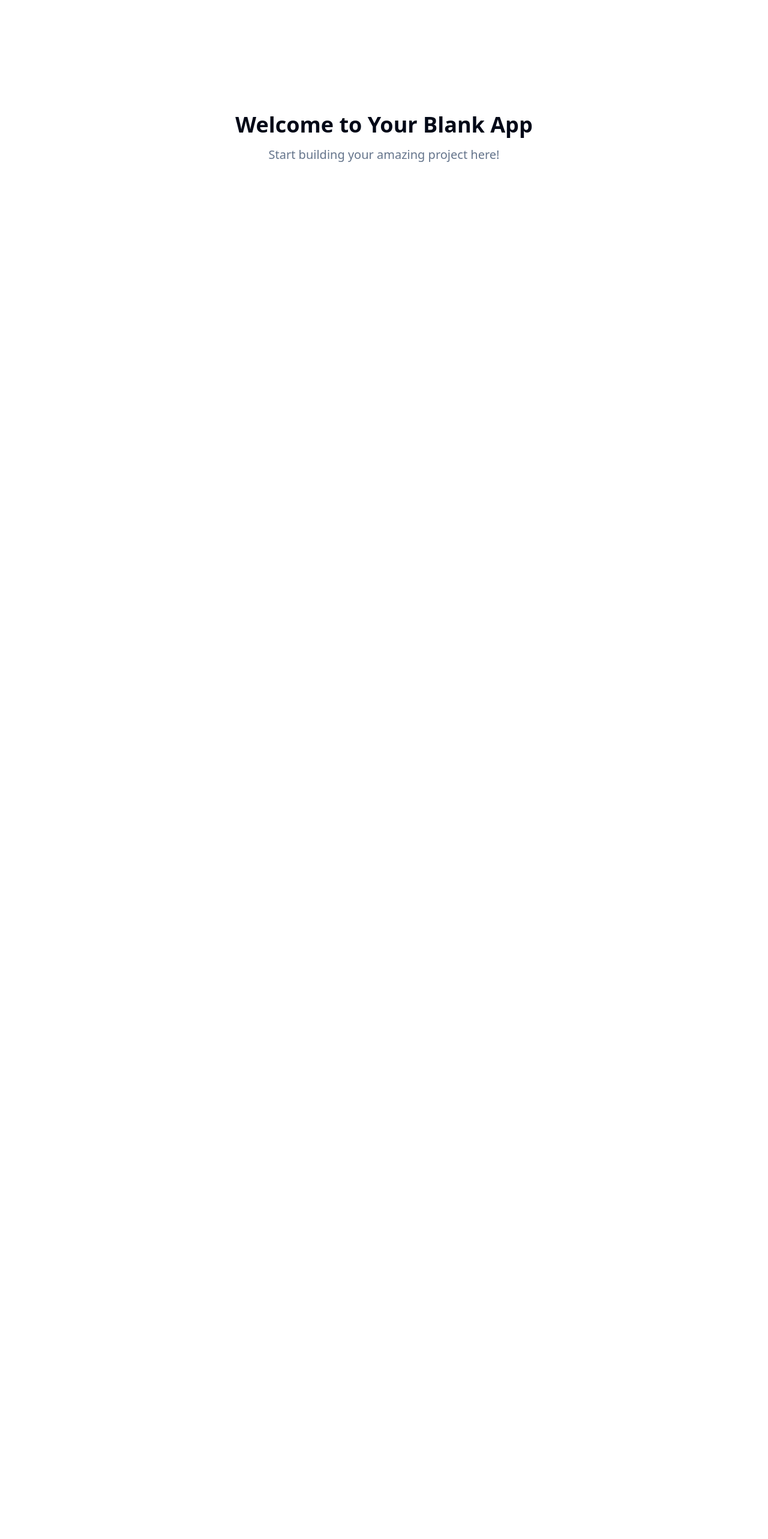
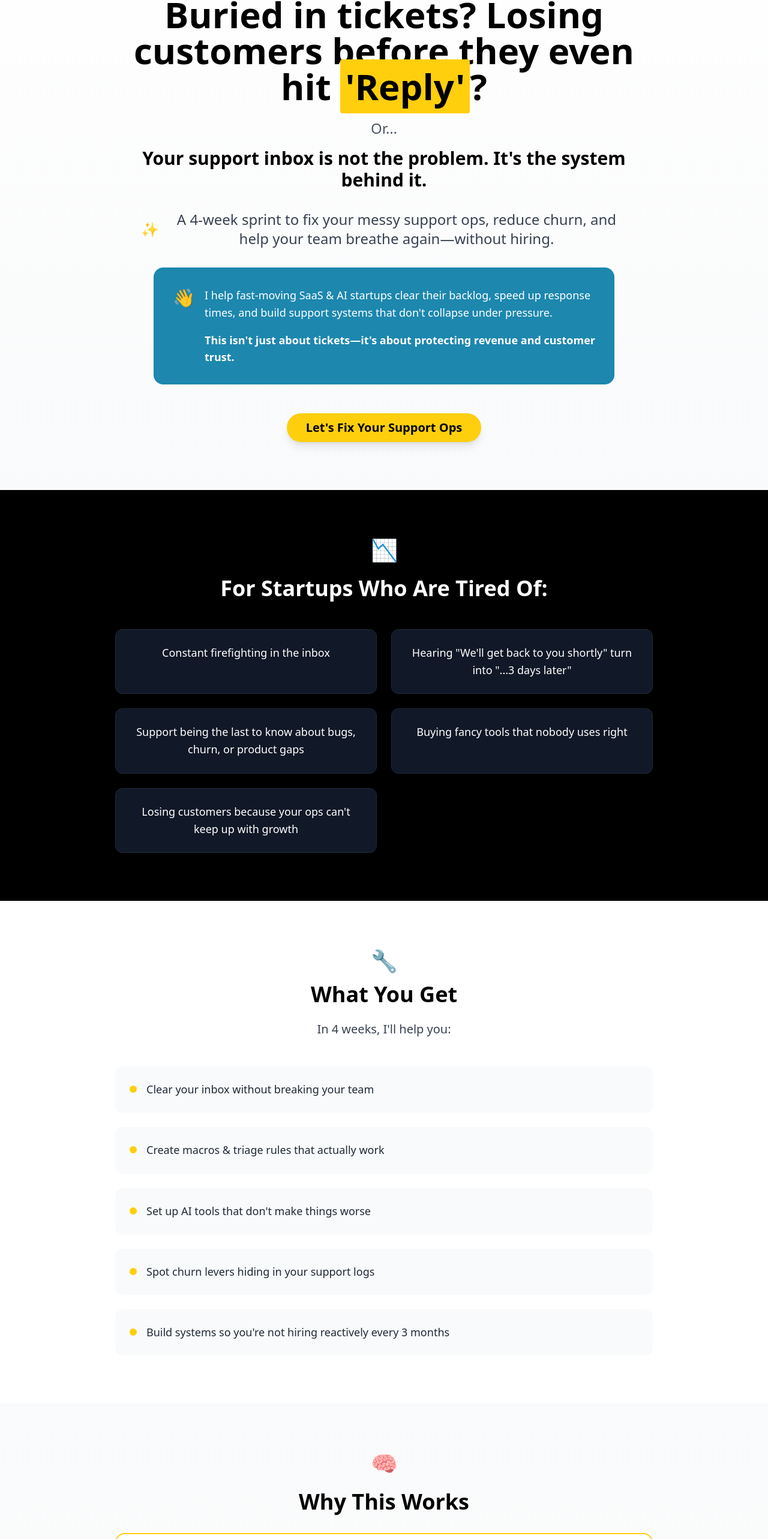
Before and after one commit to MMgtS/Marfo-Management-Services, a React (Vite) app: page / in a window 1280 px wide. Shown: the part 170-2736 px from the top of the page at 60% size. Before the commit the page ends 800 px from the top, so only its background shows below. Built offline with nearby package versions, Linux system fonts and the light colour scheme.

Commit message:
feat: Create one-page website
Implement a one-page website based on the provided content and brand colors.

```diff
--- /dev/null
+++ b/src/components/CallToAction.tsx
@@ -0,0 +1,42 @@
+
+import { Button } from "@/components/ui/button";
+
+const CallToAction = () => {
+  return (
+    <section className="py-20 px-6 bg-black text-white text-center">
+      <div className="max-w-2xl mx-auto">
+        <span className="text-4xl mb-6 block">🟡</span>
+        <h2 className="text-3xl md:text-4xl font-bold mb-12">
+          Ready to Transform Your Support Operations?
+        </h2>
+
+        <div className="space-y-4">
+          <Button
+            size="lg"
+            className="bg-[#ffcf0d] hover:bg-[#e6b800] text-black font-bold text-xl px-12 py-6 rounded-full shadow-lg hover:shadow-xl transition-all duration-300 transform hover:scale-105 w-full md:w-auto"
+          >
+            Plug Me In — I'll Fix It
+          </Button>
+
+          <div className="text-gray-400">or</div>
+
+          <Button
+            variant="outline"
+            size="lg"
+            className="border-[#1d87ae] text-[#1d87ae] hover:bg-[#1d87ae] hover:text-white font-semibold text-lg px-8 py-4 rounded-full transition-all duration-300 w-full md:w-auto"
+          >
+            Book the Free Fix Call
+          </Button>
+        </div>
+
+        <div className="mt-12 pt-8 border-t border-gray-800">
+          <p className="text-gray-400">
+            Stop losing customers to broken support ops. Let's fix this together.
+          </p>
+        </div>
+      </div>
+    </section>
+  );
+};
+
+export default CallToAction;
--- /dev/null
+++ b/src/components/Hero.tsx
@@ -0,0 +1,56 @@
+
+import { Button } from "@/components/ui/button";
+
+const Hero = () => {
+  return (
+    <section className="py-20 px-6 text-center bg-gradient-to-b from-white to-gray-50">
+      <div className="max-w-4xl mx-auto">
+        <div className="mb-6">
+          <span className="text-6xl">🪧</span>
+        </div>
+
+        <h1 className="text-4xl md:text-6xl font-bold text-black mb-6 leading-tight">
+          Buried in tickets? Losing customers before they even hit{' '}
+          <span className="bg-[#ffcf0d] px-2 py-1 rounded">'Reply'</span>?
+        </h1>
+
+        <div className="text-xl md:text-2xl text-gray-600 mb-4">Or…</div>
+
+        <h2 className="text-2xl md:text-3xl font-semibold text-black mb-8">
+          Your support inbox is not the problem. It's the system behind it.
+        </h2>
+
+        <div className="flex items-center justify-center mb-8">
+          <span className="text-2xl mr-3">✨</span>
+          <p className="text-xl md:text-2xl text-gray-700 max-w-3xl">
+            A 4-week sprint to fix your messy support ops, reduce churn, and help your team breathe again—without hiring.
+          </p>
+        </div>
+
+        <div className="bg-[#1d87ae] text-white p-8 rounded-2xl mb-12 max-w-3xl mx-auto">
+          <div className="flex items-start">
+            <span className="text-3xl mr-4">👋</span>
+            <div className="text-left">
+              <p className="text-lg leading-relaxed">
+                I help fast-moving SaaS & AI startups clear their backlog, speed up response times,
+                and build support systems that don't collapse under pressure.
+              </p>
+              <p className="mt-4 text-lg font-semibold">
+                This isn't just about tickets—it's about protecting revenue and customer trust.
+              </p>
+            </div>
+          </div>
+        </div>
+
+        <Button
+          size="lg"
+          className="bg-[#ffcf0d] hover:bg-[#e6b800] text-black font-bold text-xl px-8 py-6 rounded-full shadow-lg hover:shadow-xl transition-all duration-300 transform hover:scale-105"
+        >
+          Let's Fix Your Support Ops
+        </Button>
+      </div>
+    </section>
+  );
+};
+
+export default Hero;
--- /dev/null
+++ b/src/components/HowToWork.tsx
@@ -0,0 +1,46 @@
+
+const HowToWork = () => {
+  const workDetails = [
+    { icon: "🗓️", text: "One 4-week sprint" },
+    { icon: "💵", text: "Starts at $1,350 (increases per client slot)" },
+    { icon: "🧰", text: "Done-for-you execution + async check-ins" },
+    { icon: "🧪", text: "No risk: if we're not a match after the first call, we don't move forward" }
+  ];
+
+  return (
+    <section className="py-20 px-6 bg-white">
+      <div className="max-w-4xl mx-auto text-center">
+        <span className="text-4xl mb-6 block">💬</span>
+        <h2 className="text-3xl md:text-4xl font-bold text-black mb-12">
+          How to Work With Me
+        </h2>
+
+        <div className="grid md:grid-cols-2 gap-6 mb-12">
+          {workDetails.map((detail, index) => (
+            <div
+              key={index}
+              className="flex items-center p-6 bg-gray-50 rounded-xl hover:bg-[#ffcf0d]/10 transition-colors duration-300"
+            >
+              <span className="text-2xl mr-4">{detail.icon}</span>
+              <p className="text-lg text-gray-800 text-left">{detail.text}</p>
+            </div>
+          ))}
+        </div>
+
+        <div className="bg-[#ffcf0d] p-8 rounded-2xl">
+          <h3 className="text-2xl font-bold text-black mb-4">
+            ✅ Ready to Stop Support from Breaking Everything Else?
+          </h3>
+          <p className="text-lg text-black mb-6">
+            Book a quick discovery call or DM me on LinkedIn/X.
+          </p>
+          <p className="text-xl font-semibold text-black">
+            Let's turn your backlog into breathing room—and your support ops into a growth advantage.
+          </p>
+        </div>
+      </div>
+    </section>
+  );
+};
+
+export default HowToWork;
--- /dev/null
+++ b/src/components/ProblemSection.tsx
@@ -0,0 +1,34 @@
+
+const ProblemSection = () => {
+  const problems = [
+    "Constant firefighting in the inbox",
+    "Hearing \"We'll get back to you shortly\" turn into \"...3 days later\"",
+    "Support being the last to know about bugs, churn, or product gaps",
+    "Buying fancy tools that nobody uses right",
+    "Losing customers because your ops can't keep up with growth"
+  ];
+
+  return (
+    <section className="py-20 px-6 bg-black text-white">
+      <div className="max-w-4xl mx-auto text-center">
+        <span className="text-4xl mb-6 block">📉</span>
+        <h2 className="text-3xl md:text-4xl font-bold mb-12">
+          For Startups Who Are Tired Of:
+        </h2>
+
+        <div className="grid md:grid-cols-2 gap-6">
+          {problems.map((problem, index) => (
+            <div
+              key={index}
+              className="p-6 bg-gray-900 rounded-xl border border-gray-800 hover:border-[#ffcf0d] transition-colors duration-300"
+            >
+              <p className="text-lg leading-relaxed">{problem}</p>
+            </div>
+          ))}
+        </div>
+      </div>
+    </section>
+  );
+};
+
+export default ProblemSection;
--- /dev/null
+++ b/src/components/WhatYouGet.tsx
@@ -0,0 +1,40 @@
+
+const WhatYouGet = () => {
+  const benefits = [
+    "Clear your inbox without breaking your team",
+    "Create macros & triage rules that actually work",
+    "Set up AI tools that don't make things worse",
+    "Spot churn levers hiding in your support logs",
+    "Build systems so you're not hiring reactively every 3 months"
+  ];
+
+  return (
+    <section className="py-20 px-6 bg-white">
+      <div className="max-w-4xl mx-auto">
+        <div className="text-center mb-12">
+          <span className="text-4xl mb-4 block">🔧</span>
+          <h2 className="text-3xl md:text-4xl font-bold text-black mb-6">
+            What You Get
+          </h2>
+          <p className="text-xl text-gray-700 mb-8">
+            In 4 weeks, I'll help you:
+          </p>
+        </div>
+
+        <div className="space-y-6">
+          {benefits.map((benefit, index) => (
+            <div
+              key={index}
+              className="flex items-start p-6 bg-gray-50 rounded-xl hover:bg-[#ffcf0d]/10 transition-colors duration-300"
+            >
+              <div className="w-3 h-3 bg-[#ffcf0d] rounded-full mt-2 mr-4 flex-shrink-0"></div>
+              <p className="text-lg text-gray-800 leading-relaxed">{benefit}</p>
+            </div>
+          ))}
+        </div>
+      </div>
+    </section>
+  );
+};
+
+export default WhatYouGet;
--- /dev/null
+++ b/src/components/WhyThisWorks.tsx
@@ -0,0 +1,33 @@
+
+const WhyThisWorks = () => {
+  return (
+    <section className="py-20 px-6 bg-gradient-to-b from-gray-50 to-white">
+      <div className="max-w-4xl mx-auto text-center">
+        <span className="text-4xl mb-6 block">🧠</span>
+        <h2 className="text-3xl md:text-4xl font-bold text-black mb-8">
+          Why This Works
+        </h2>
+
+        <div className="bg-white p-8 rounded-2xl shadow-lg border-2 border-[#ffcf0d] mb-8">
+          <p className="text-xl text-gray-800 leading-relaxed mb-6">
+            Because you don't need more tools, more headcount, or more fluff.
+          </p>
+          <p className="text-2xl font-semibold text-black mb-6">
+            You need tight systems. Fast insights. A clean handoff from chaos to clarity.
+          </p>
+        </div>
+
+        <div className="bg-[#1d87ae] text-white p-8 rounded-xl">
+          <p className="text-lg leading-relaxed">
+            I've done this inside early-stage startups—fixing what's broken and keeping support sane while teams scale.
+            <span className="font-bold block mt-4 text-[#ffcf0d]">
+              Plug me in, I'll fix it.
+            </span>
+          </p>
+        </div>
+      </div>
+    </section>
+  );
+};
+
+export default WhyThisWorks;
--- a/src/pages/Index.tsx
+++ b/src/pages/Index.tsx
@@ -1,12 +1,20 @@
-// Update this page (the content is just a fallback if you fail to update the page)
+
+import Hero from "@/components/Hero";
+import ProblemSection from "@/components/ProblemSection";
+import WhatYouGet from "@/components/WhatYouGet";
+import WhyThisWorks from "@/components/WhyThisWorks";
+import HowToWork from "@/components/HowToWork";
+import CallToAction from "@/components/CallToAction";
 
 const Index = () => {
   return (
-    <div className="min-h-screen flex items-center justify-center bg-background">
-      <div className="text-center">
-        <h1 className="text-4xl font-bold mb-4">Welcome to Your Blank App</h1>
-        <p className="text-xl text-muted-foreground">Start building your amazing project here!</p>
-      </div>
+    <div className="min-h-screen bg-white">
+      <Hero />
+      <ProblemSection />
+      <WhatYouGet />
+      <WhyThisWorks />
+      <HowToWork />
+      <CallToAction />
     </div>
   );
 };
```
